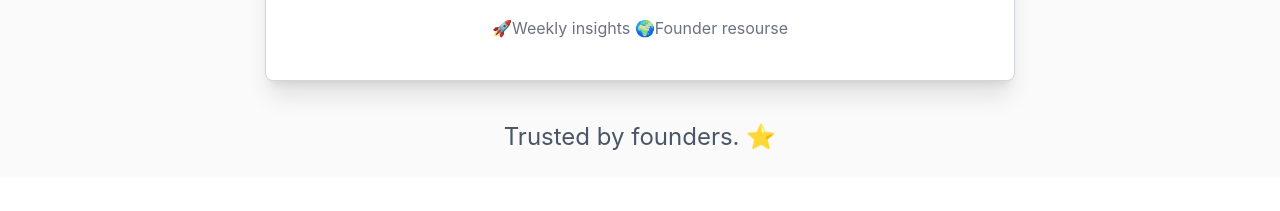
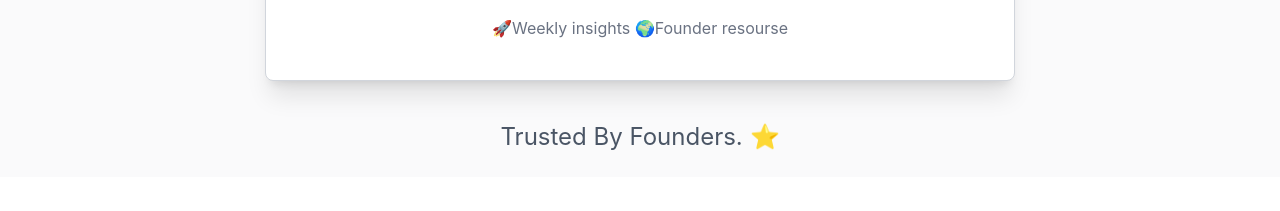
Before and after one commit to MuhammadAli287/react-project1, a React (Vite) app: page / in a window 1280 px wide. Shown: the part 4080-4291 px from the top of the page. Built offline with nearby package versions, Linux system fonts and the light colour scheme.

Commit message:
minor change

```diff
--- a/src/pages/Home.jsx
+++ b/src/pages/Home.jsx
@@ -163,10 +163,10 @@ function Home(){
             <button className="text-white font-semibold text-center bg-blue-500 px-22 py-2.5 rounded-3xl hover:shadow-2xl hover:bg-blue-600">Get MVP Insight</button>
           </div>
 
-          <h1 className="text-center mt-6 text-gray-500">🚀Weekly insights  🌍Founder resourse</h1>
+          <h1 className="text-center mt-6 text-gray-500">🚀Weekly insights 🌍Founder resourse</h1>
         </div>
 
-        <p className=" mt-10 text-2xl text-gray-600 ">Trusted by founders. ⭐</p>
+        <p className=" mt-10 text-2xl text-gray-600 ">Trusted By Founders. ⭐</p>
          </section>
 
          {/* mupier sec last  */}
```
